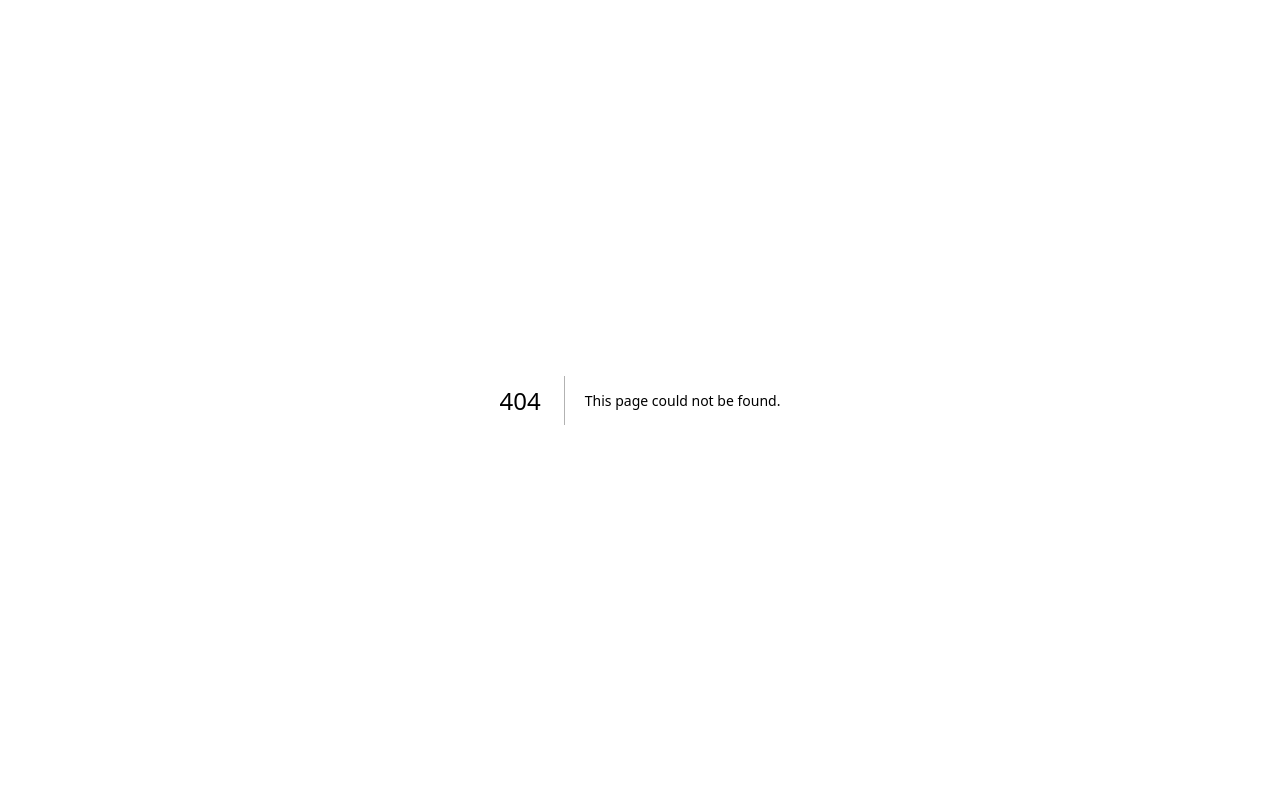
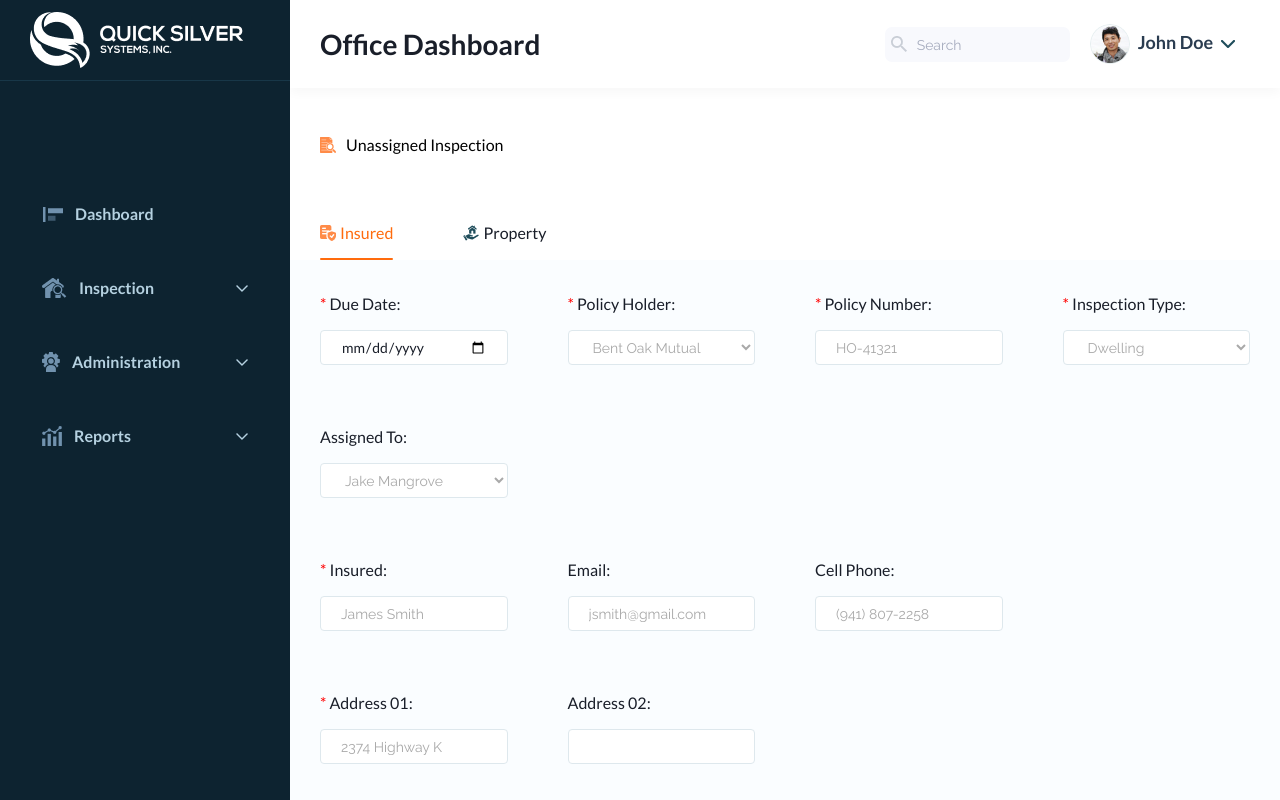
Before and after one commit to nipaaa/quick-silver, a Next.js app: page /dashboard/new-inspection in a window 1280 px wide. Before the commit this address had no page. Built offline with nearby package versions, Linux system fonts and the light colour scheme.

Commit message:
new inspection add

```diff
--- /dev/null
+++ b/src/Components/Inspection/NewInspectionTab.js
@@ -0,0 +1,59 @@
+import insured from "../../assets/insured.png";
+import insuredActive from "../../assets/insured-active.png";
+import property from "../../assets/property.png";
+import propertyActive from "../../assets/property-active.png";
+import inspection from "../../assets/inspection-org.png";
+import { useState } from "react";
+
+import Image from "next/image";
+import NewInsured from "./NewInsured";
+import NewProperty from "./NewProperty";
+
+const NewInspectionTab = () => {
+  const [activeTab, setActiveTab] = useState(0);
+  const tabs = [
+    {
+      pic: insured,
+      activePic: insuredActive,
+      title: "Insured",
+    },
+    {
+      pic: property,
+      activePic: propertyActive,
+      title: "Property",
+    },
+  ];
+  return (
+    <div>
+      <div className="flex gap-[10px] items-center mt-[45px] ml-[30px]">
+        <Image src={inspection} alt="icon" width={16} height={16} />
+        <p className="font-medium">Unassigned Inspection</p>
+      </div>
+      <div className="inspection_tab">
+        {tabs.map((data, index) => (
+          <div
+            onClick={() => setActiveTab(index)}
+            style={{ cursor: "pointer" }}
+            className={`flex gap-1 items-center tab   ${
+              activeTab === index && "active"
+            }`}
+            key={index}
+          >
+            <Image
+              src={activeTab === index ? data.activePic : data.pic}
+              alt=""
+            />
+            <p>{data.title}</p>
+          </div>
+        ))}
+      </div>
+
+      <div className="inspection_body ">
+        {activeTab === 0 && <NewInsured />}
+        {activeTab === 1 && <NewProperty />}
+      </div>
+    </div>
+  );
+};
+
+export default NewInspectionTab;
--- /dev/null
+++ b/src/Components/Inspection/NewInsured.js
@@ -0,0 +1,146 @@
+import React from "react";
+
+const NewInsured = () => {
+  return (
+    <div>
+      <form>
+        <div className="grid grid-cols-1 md:grid-cols-2 lg:grid-cols-4 gap-[60px] items-end">
+          <div>
+            <label className="fs-6" htmlFor="date">
+              <span>*</span> Due Date:
+            </label>
+            <input
+              type="date"
+              name="date"
+              id="date"
+              placeholder="Enter your email address"
+            />
+          </div>
+          <div>
+            <label className="fs-6" htmlFor="date">
+              <span>*</span> Policy Holder:
+            </label>
+            <select>
+              <option>Bent Oak Mutual</option>
+              <option>Bent Oak Mutual</option>
+            </select>
+          </div>
+          <div>
+            <label className="fs-6" htmlFor="policyNo">
+              <span>*</span> Policy Number:
+            </label>
+            <input
+              type="text"
+              name="policyNo"
+              id="policyNo"
+              placeholder="HO-41321"
+            />
+          </div>
+          <div>
+            <label className="fs-6" htmlFor="Inspection">
+              <span>*</span> Inspection Type:
+            </label>
+            <select>
+              <option>Dwelling</option>
+              <option>Dwelling</option>
+            </select>
+          </div>
+          <div>
+            <label className="fs-6" htmlFor="assigned">
+              Assigned To:
+            </label>
+            <select>
+              <option>Jake Mangrove</option>
+              <option>Jake Mangrove</option>
+            </select>
+          </div>
+
+          <div></div>
+          <div></div>
+          <div></div>
+          <div>
+            <label className="fs-6" htmlFor="insured">
+              <span>*</span> Insured:
+            </label>
+            <input
+              type="text"
+              name="insured"
+              id="insured"
+              placeholder="James Smith"
+            />
+          </div>
+          <div>
+            <label className="fs-6" htmlFor="email">
+              Email:
+            </label>
+            <input
+              type="email"
+              name="email"
+              id="email"
+              placeholder="jsmith@gmail.com"
+            />
+          </div>
+          <div>
+            <label className="fs-6" htmlFor="cell">
+              Cell Phone:
+            </label>
+            <input
+              type="tel"
+              name="cell"
+              id="cell"
+              placeholder="(941) 807-2258"
+            />
+          </div>
+          <div></div>
+          <div>
+            <label className="fs-6" htmlFor="address1">
+              <span>*</span> Address 01:
+            </label>
+            <input
+              type="text"
+              name="address1"
+              id="address1"
+              placeholder="2374 Highway K"
+            />
+          </div>
+          <div>
+            <label className="fs-6" htmlFor="address2">
+              Address 02:
+            </label>
+            <input type="text" name="address2" id="address2" placeholder="" />
+          </div>
+          <div></div>
+          <div></div>
+          <div>
+            <label className="fs-6" htmlFor="city">
+              <span>*</span> City:
+            </label>
+            <input type="text" name="city" id="city" placeholder="Hermann" />
+          </div>
+          <div>
+            <label className="fs-6" htmlFor="state">
+              <span>*</span> State:
+            </label>
+            <select>
+              <option>MO-Missouri </option>
+              <option>MO-Missouri </option>
+            </select>
+          </div>
+          <div>
+            <label className="fs-6" htmlFor="zip">
+              <span>*</span> Zip code:
+            </label>
+            <input type="number" name="zip" id="zip" placeholder="zip" />
+          </div>
+        </div>
+
+        <div className="flex gap-4 items-center btn_set">
+          <button className="cancel_btn ">Cancel</button>
+          <button className="search_btn">Save</button>
+        </div>
+      </form>
+    </div>
+  );
+};
+
+export default NewInsured;
--- /dev/null
+++ b/src/Components/Inspection/NewProperty.js
@@ -0,0 +1,77 @@
+import React from "react";
+import check from "../../assets/tickCheck.svg";
+import Image from "next/image";
+
+const NewProperty = () => {
+  return (
+    <div className="max-w-[509px] w-full">
+      <form>
+        <div className="grid grid-cols-1 md:grid-cols-2  gap-[60px] mb-[30px]">
+          <div>
+            <label className="fs-6" htmlFor="details">
+              <span>*</span> Property Details
+            </label>
+            <input
+              type="text"
+              name="details"
+              id="details"
+              placeholder="Dwelling  "
+            />
+          </div>
+          <div>
+            <label className="fs-6" htmlFor="year">
+              <span>*</span> Year Built
+            </label>
+            <input
+              type="number"
+              name="year"
+              id="year"
+              placeholder="Dwelling  "
+            />
+          </div>
+        </div>
+        <div className="col-span-2 border border-dashed border-[#FF6B0D] p-5 mb-[30px]">
+          <p className="font-semibold mb-5">Add ons:</p>
+          <div className="flex items-center gap-4 mb-4">
+            <Image src={check} height={19} width={19} alt="check" />
+            <p className="text-[#191E29] font-normal">Detailed Roof Adder</p>
+          </div>
+          <div className="flex items-center gap-4">
+            <Image src={check} height={19} width={19} alt="check" />
+            <p className="text-[#191E29] font-normal">Outbuilding Adder</p>
+          </div>
+        </div>
+        <div className="grid grid-cols-1 md:grid-cols-2  gap-[60px] mb-[30px]">
+          <div>
+            <label className="fs-6" htmlFor="occupied">
+              <span>*</span> Occupied:
+            </label>
+            <select>
+              <option>Yes</option>
+              <option>No </option>
+            </select>
+          </div>
+          <div>
+            <label className="fs-6" htmlFor="owner">
+              <span>*</span> Homeowner Present:
+            </label>
+            <select>
+              <option>Yes</option>
+              <option>No </option>
+            </select>
+          </div>
+        </div>
+
+        <div className="flex items-center gap-2 justify-between">
+          <div className="flex gap-4 items-center btn_set">
+            <button className="cancel_btn fs-6">Cancel</button>
+            <button className="search_btn fs-6">Save</button>
+          </div>
+          <button className="search_btn fs-6">Send Assignment</button>
+        </div>
+      </form>
+    </div>
+  );
+};
+
+export default NewProperty;
--- /dev/null
+++ b/src/pages/dashboard/new-inspection/index.js
@@ -0,0 +1,13 @@
+import NewInspectionTab from "@/Components/Inspection/NewInspectionTab";
+import DashboardLayout from "@/Layout/DashboardLayout";
+import React from "react";
+
+const NewInspection = () => {
+  return (
+    <DashboardLayout>
+      <NewInspectionTab />
+    </DashboardLayout>
+  );
+};
+
+export default NewInspection;
```
